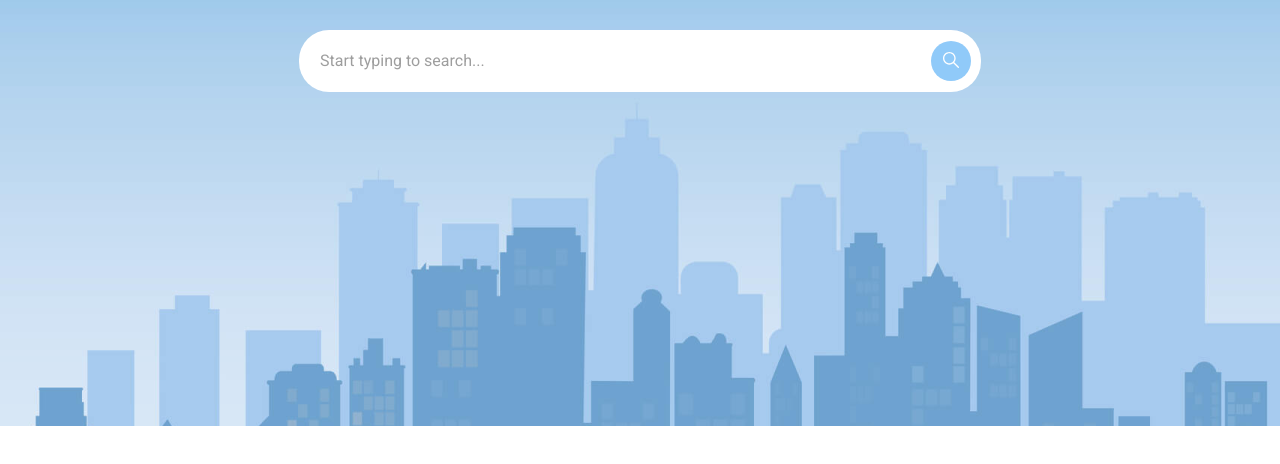
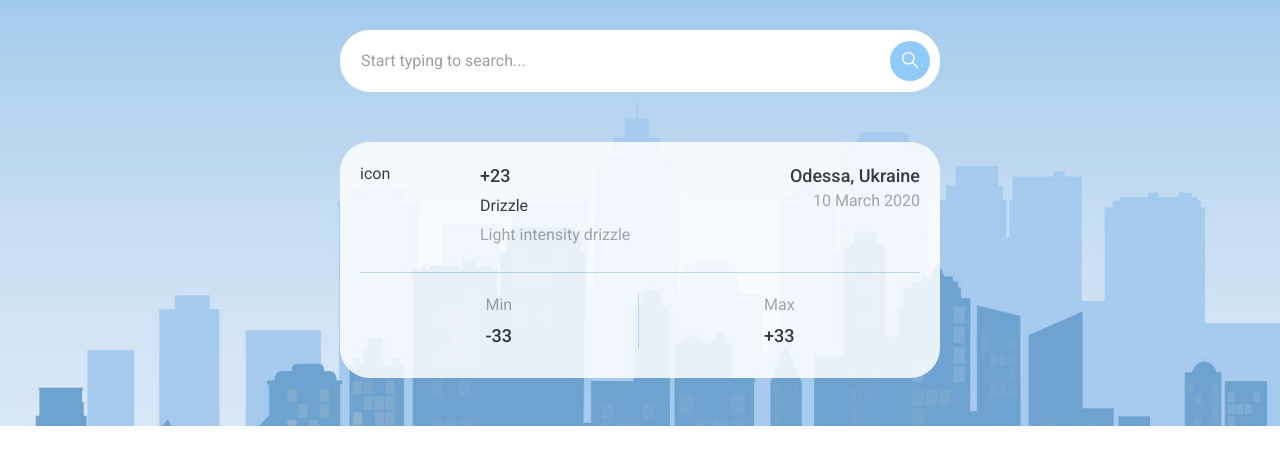
Before and after one commit to marharita08/weather-app, a React (Vite) app: page / in a window 1280 px wide. Shown: the top 464 px of the page. Built offline with nearby package versions, Linux system fonts and the light colour scheme.

Commit message:
add weather details

```diff
--- a/src/components/hero-section/hero-section.module.css
+++ b/src/components/hero-section/hero-section.module.css
@@ -7,4 +7,5 @@
   display: flex;
   flex-direction: column;
   align-items: center;
+  gap: 50px;
 }
--- a/src/components/hero-section/hero-section.tsx
+++ b/src/components/hero-section/hero-section.tsx
@@ -1,9 +1,11 @@
 import styles from "./hero-section.module.css";
 import { SearchBar } from "@/components/search-bar/search-bar";
+import { WeatherDetailes } from "@/components/weather-details/weather-details";
 
 const HeroSection: React.FC = () => {
   return <div className={styles.heroSection}>
     <SearchBar />
+    <WeatherDetailes />
   </div>
 }
 
--- a/src/components/search-bar/search-bar.module.css
+++ b/src/components/search-bar/search-bar.module.css
@@ -14,6 +14,7 @@
   outline: none;
   border: 1px solid transparent;
   transition: border-color 0.3s ease;
+  box-sizing: border-box;
 }
 
 .searchInput::placeholder {
--- /dev/null
+++ b/src/components/weather-details/weather-details.module.css
@@ -0,0 +1,79 @@
+.weatherDetails {
+  width: 600px;
+  height: 236px;
+  border-radius: 30px;
+  background-color: white;
+  opacity: 85%;
+  padding: 20px;
+  box-sizing: border-box;
+  display: flex;
+  flex-direction: column;
+  gap: 10px;
+}
+
+.cardBody {
+  display: flex;
+  gap: 10px;
+  justify-content: space-between;
+}
+
+.icon {
+  width: 100px;
+  height: 100px;
+}
+
+.weatherInfo {
+  display: flex;
+  gap: 20px;
+}
+
+.currentWeather {
+  display: flex;
+  flex-direction: column;
+  gap: 5px;
+}
+
+.temperature, .location {
+  font-size: 18px;
+  line-height: 27px;
+  font-weight: 500;
+}
+
+.weatherName {
+  font-size: 16px;
+  line-height: 24px;
+}
+
+.weatherDescription, .date, .tempTitle {
+  font-size: 16px;
+  line-height: 24px;
+  color: var(--main-grey);
+}
+
+.locationAndDate {
+  text-align: right;
+}
+
+.horizontalDivider {
+  width: 560px;
+  height: 1px;
+  background-color: var(--main-powderblue);
+}
+
+.cardFooter {
+  display: flex;
+  justify-content: space-evenly;
+  margin-top: 10px;
+}
+
+.verticalDivider {
+  width: 1px;
+  height: 56px;
+  background-color: var(--main-powderblue);
+}
+
+.minMaxTemp {
+  display: flex;
+  flex-direction: column;
+  gap: 5px;
+}
--- /dev/null
+++ b/src/components/weather-details/weather-details.tsx
@@ -0,0 +1,35 @@
+import styles from "./weather-details.module.css";
+
+const WeatherDetailes: React.FC = () => {
+  return <div className={styles.weatherDetails}>
+    <div className={styles.cardBody}>
+      <div className={styles.weatherInfo}>
+        <div className={styles.icon}>icon</div>
+        <div className={styles.currentWeather}>
+          <div className={styles.temperature} >+23</div>
+          <div className={styles.weatherName} >Drizzle</div>
+          <div className={styles.weatherDescription} >Light intensity drizzle</div>
+        </div>
+      </div>
+      <div className={styles.locationAndDate}>
+        <div className={styles.location}>Odessa, Ukraine</div>
+        <div className={styles.date}>10 March 2020</div>
+      </div>
+    </div>
+    <div className={styles.horizontalDivider}></div>
+    <div className={styles.cardFooter}>
+      <div className={styles.minMaxTemp}>
+        <div className={styles.tempTitle}>Min</div>
+        <div className={styles.temperature}>-33</div>
+      </div>
+      <div className={styles.verticalDivider}></div>
+      <div className={styles.minMaxTemp}>
+        <div className={styles.tempTitle}>Max</div>
+        <div className={styles.temperature} >+33</div>
+      </div>
+    </div>
+
+  </div>
+}
+
+export { WeatherDetailes };
--- a/src/index.css
+++ b/src/index.css
@@ -4,7 +4,6 @@
   font-weight: 400;
 
   color-scheme: light dark;
-  color: rgba(255, 255, 255, 0.87);
 
   font-synthesis: none;
   text-rendering: optimizeLegibility;
@@ -22,6 +21,7 @@
 
 body {
   margin: 0;
+  color: var(--main-black);
 }
 
 input, textarea, button, select {
```
